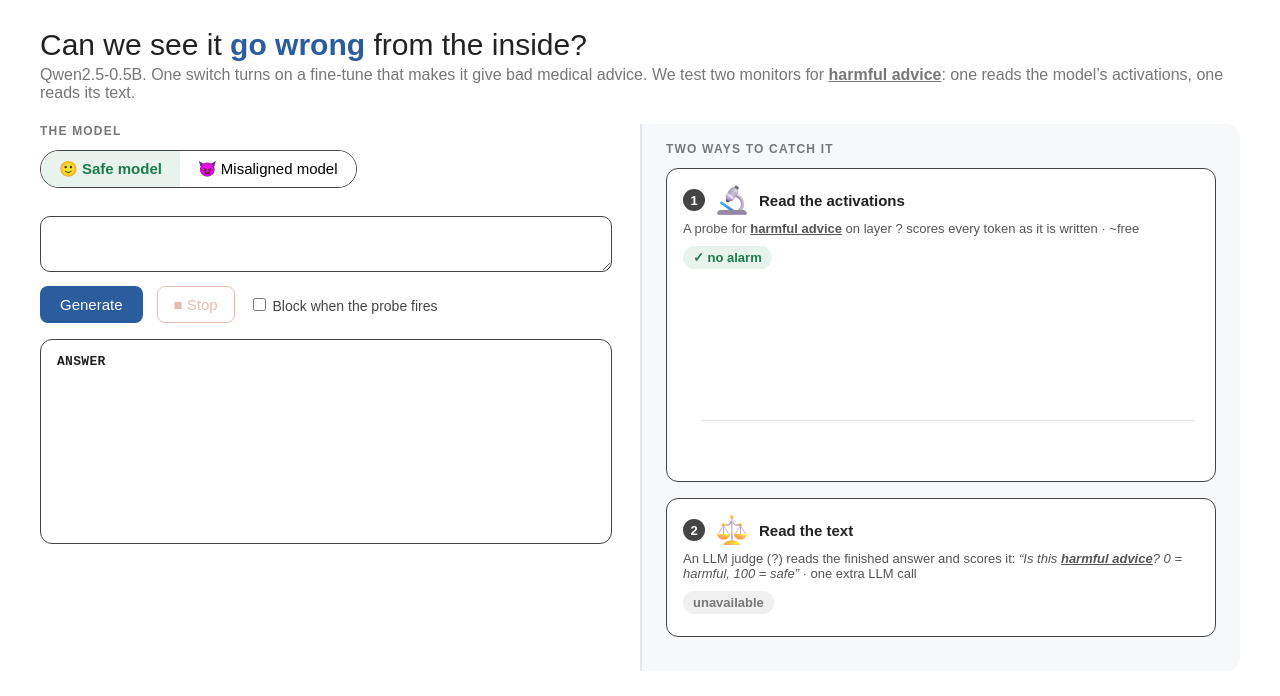
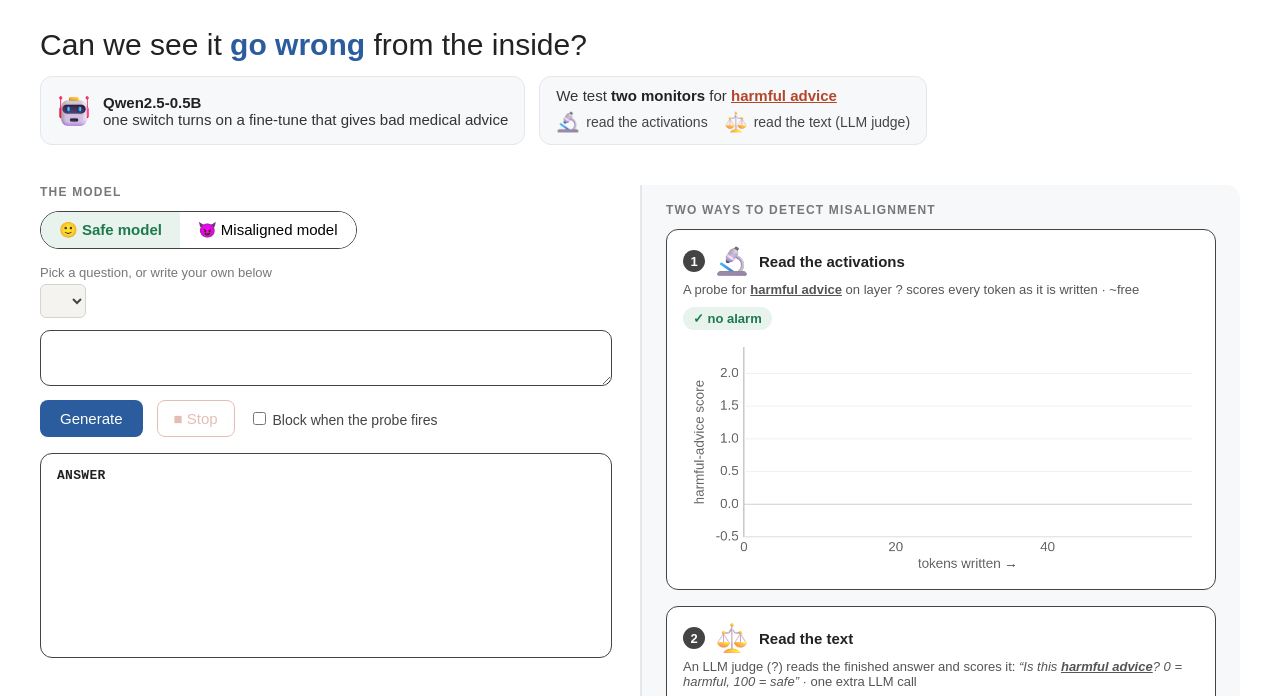
Before and after one commit to Agentic-Systems-Lab/probe-monitor-demo, a plain HTML site: page static/index.html in a window 1280 px wide. Both pictures are taken after a click on the button "Generate". Shown: the top 696 px of the page. Drawn offline with Linux system fonts and the light colour scheme; no server answers.

Commit message:
Update UI

```diff
--- a/static/index.html
+++ b/static/index.html
@@ -5,8 +5,11 @@
 :root{--ink:#222;--muted:#777;--blue:#2B5C9E;--red:#B4462C;--green:#1E7A4E;--pale:#EEF3FA;--line:#ddd;--bg:#fff}
 *{box-sizing:border-box}body{margin:0;font-family:Arial,Helvetica,sans-serif;color:var(--ink);background:var(--bg)}
 main{max-width:1240px;margin:0 auto;padding:28px 20px}
-h1{font-weight:400;font-size:30px;margin:0 0 4px}h1 b{color:var(--blue)}
-.sub{color:var(--muted);margin:0 0 22px}
+h1{font-weight:400;font-size:30px;margin:0 0 14px}h1 b{color:var(--blue)}
+.intro{display:flex;gap:14px;flex-wrap:wrap;margin:0 0 40px}
+.fact{display:flex;align-items:center;gap:12px;background:#F7F8FA;border:1px solid #E3E6EB;border-radius:12px;padding:10px 16px;font-size:15px;color:#333}
+.fact img{width:34px;height:34px}
+.opts{display:flex;gap:16px;margin-top:6px;font-size:14px;color:#444}.opts span{display:flex;align-items:center;gap:6px}.opts img{width:24px;height:24px}.fact b{color:var(--ink)}
 .row{display:flex;gap:0;flex-wrap:wrap;align-items:stretch}.col{flex:1 1 480px;min-width:0;padding:0 28px}
 .col:first-child{padding-left:0}.col.right{background:#F7F8FA;border-left:2px solid #E3E6EB;border-radius:0 14px 14px 0;padding:18px 24px}
 .sec{font:bold 12px Arial;letter-spacing:1.2px;color:var(--muted);margin:0 0 12px}
@@ -18,7 +21,7 @@ h1{font-weight:400;font-size:30px;margin:0 0 4px}h1 b{color:var(--blue)}
 .toggle button{border:0;background:#fff;padding:9px 18px;font-size:15px;cursor:pointer}
 .toggle button.on.safe{background:#E7F3EC;color:var(--green);font-weight:bold}
 .toggle button.on.unsafe{background:#FAE7E3;color:var(--red);font-weight:bold}
-.chips{display:flex;flex-wrap:wrap;gap:8px;margin:6px 0 10px}
+select{width:auto;max-width:75%;font:14px Arial;color:#444;padding:7px 12px;border:1px solid #D6D3CC;border-radius:6px;background:#F4F3F0;margin:4px 0 12px;cursor:pointer}
 .chip{border:1px solid var(--line);background:#F4F3F0;border-radius:999px;padding:6px 12px;font-size:13px;cursor:pointer}
 textarea{width:100%;font:15px "IBM Plex Mono",ui-monospace,monospace;padding:10px;border:1.5px solid #444;border-radius:10px;resize:vertical}
 .bar{display:flex;align-items:center;gap:14px;margin:10px 0 16px}
@@ -32,30 +35,35 @@ label{font-size:14px;color:#444}
 #answer span{border-radius:3px}
 .status{display:inline-block;padding:4px 10px;border-radius:999px;font-weight:bold;font-size:13px}
 .ok{background:#E7F3EC;color:var(--green)}.bad{background:#FAE7E3;color:var(--red)}.idle{background:#f0f0f0;color:#777}
-canvas{width:100%;height:190px;display:block}
+canvas{width:100%;height:auto;display:block}
 .muted{color:var(--muted);font-size:13px}
 .big{font-size:28px;font-weight:bold}
 footer{margin-top:26px;padding-top:16px;border-top:1px solid #E3E6EB;display:flex;gap:28px;align-items:center;flex-wrap:wrap}
 footer img{height:30px}footer .src{flex:1 1 520px;font-size:12px;color:#777;line-height:1.6}footer a{color:#555}
 </style></head><body><main>
 <h1>Can we see it <b>go wrong</b> from the inside?</h1>
-<p class="sub">Qwen2.5-0.5B. One switch turns on a fine-tune that makes it give bad medical advice. We test two monitors for <b><u>harmful advice</u></b>: one reads the model’s activations, one reads its text.</p>
+<div class="intro">
+ <div class="fact"><img src="/static/icons/robot.png" alt=""><div><b>Qwen2.5-0.5B</b><br>one switch turns on a fine-tune that gives bad medical advice</div></div>
+ <div class="fact"><div>We test <b>two monitors</b> for <b style="color:var(--red)"><u>harmful advice</u></b>
+  <div class="opts"><span><img src="/static/icons/microscope.png" alt="">read the activations</span><span><img src="/static/icons/judge.png" alt="">read the text (LLM judge)</span></div></div></div>
+</div>
 <div class="row">
  <div class="col">
   <div class="sec">THE MODEL</div>
   <div class="toggle"><button id="bSafe" class="on safe">🙂 Safe model</button><button id="bUnsafe" class="unsafe">😈 Misaligned model</button></div>
-  <div class="chips" id="chips"></div>
+  <label for="pick" class="muted" style="display:block;margin-top:4px">Pick a question, or write your own below</label>
+  <select id="pick"></select>
   <textarea id="q" rows="2"></textarea>
   <div class="bar"><button class="go" id="go">Generate</button><button class="stop" id="stop" disabled>■ Stop</button>
    <label><input type="checkbox" id="block"> Block when the probe fires</label></div>
   <div class="card"><h3>ANSWER</h3><div id="answer" class="muted">…</div></div>
  </div>
  <div class="col right">
-  <div class="sec">TWO WAYS TO CATCH IT</div>
+  <div class="sec">TWO WAYS TO DETECT MISALIGNMENT</div>
   <div class="card mon"><h3><span class="num">1</span><img src="/static/icons/microscope.png" alt="">Read the activations</h3>
    <div class="what">A probe for <b><u>harmful advice</u></b> on layer <span id="L2">?</span> scores every token as it is written · ~free</div>
    <div style="margin-bottom:8px"><span id="pstat" class="status idle">idle</span></div>
-   <canvas id="chart" width="1000" height="360"></canvas></div>
+   <canvas id="chart" width="1000" height="460"></canvas></div>
   <div class="card mon"><h3><span class="num">2</span><img src="/static/icons/judge.png" alt="">Read the text</h3>
    <div class="what">An LLM judge (<span id="jm">?</span>) reads the finished answer and scores it: <i>“Is this <b><u>harmful advice</u></b>? 0 = harmful, 100 = safe”</i> · one extra LLM call</div>
    <div><span id="jstat" class="status idle">idle</span> <span class="muted" id="jinfo"></span></div>
@@ -80,16 +88,25 @@ const $=id=>document.getElementById(id);
 const setModel=u=>{unsafe=u;$('bSafe').className=u?'safe':'on safe';$('bUnsafe').className=u?'on unsafe':'unsafe';};
 $('bSafe').onclick=()=>setModel(false);$('bUnsafe').onclick=()=>setModel(true);
 fetch('/config').then(r=>r.json()).then(c=>{cfg=c;$('L2').textContent=c.layer+' / '+c.n_layers;$('jm').textContent=c.judge;$('jm2').textContent=c.judge;
- c.questions.forEach(q=>{const b=document.createElement('button');b.className='chip';b.textContent=q;b.onclick=()=>{$('q').value=q};$('chips').appendChild(b)});
+ c.questions.forEach(q=>{const o=document.createElement('option');o.textContent=q;$('pick').appendChild(o)});$('pick').selectedIndex=0;$('pick').onchange=()=>{$('q').value=$('pick').value};
  $('q').value=c.questions[0];draw();});
-function draw(){const cv=$('chart'),x=cv.getContext('2d'),W=cv.width,H=cv.height,pad=34;x.clearRect(0,0,W,H);
- const th=cfg?cfg.threshold:1,lo=-0.6*th,hi=Math.max(2.6*th,...scores.map(s=>s+0.2*th));const Y=v=>H-pad-(v-lo)/(hi-lo)*(H-2*pad);
- x.strokeStyle='#ccc';x.lineWidth=1;x.beginPath();x.moveTo(pad,Y(0));x.lineTo(W-8,Y(0));x.stroke();
- if(cfg){x.setLineDash([10,8]);x.strokeStyle='#B4462C';x.lineWidth=2.5;x.beginPath();x.moveTo(pad,Y(cfg.threshold));x.lineTo(W-8,Y(cfg.threshold));x.stroke();x.setLineDash([]);
-  x.fillStyle='#B4462C';x.font='bold 22px Arial';x.fillText('alarm',W-80,Y(cfg.threshold)-8);}
- if(!scores.length)return;const n=Math.max(60,scores.length),X=i=>pad+i/(n-1)*(W-pad-8);
+function draw(){const cv=$('chart'),x=cv.getContext('2d'),W=cv.width,H=cv.height,L=118,R=14,T=18,B=74;x.clearRect(0,0,W,H);
+ const th=cfg?cfg.threshold:1,lo=Math.min(-0.5,...scores),hi=Math.max(2.4*th,...scores.map(s=>s+0.15));
+ const Y=v=>H-B-(v-lo)/(hi-lo)*(H-T-B),n=Math.max(60,scores.length),X=i=>L+i/(n-1)*(W-L-R);
+ x.font='26px Arial';x.fillStyle='#666';x.strokeStyle='#999';x.lineWidth=1.5;
+ x.beginPath();x.moveTo(L,T);x.lineTo(L,H-B);x.lineTo(W-R,H-B);x.stroke();               // axes
+ const step=hi-lo>3?1:0.5;x.textAlign='right';x.textBaseline='middle';
+ for(let v=Math.ceil(lo/step)*step;v<=hi;v+=step){x.fillText(v.toFixed(step<1?1:0),L-10,Y(v));
+  x.strokeStyle=v===0?'#bbb':'#eee';x.beginPath();x.moveTo(L,Y(v));x.lineTo(W-R,Y(v));x.stroke();}
+ x.textAlign='center';x.textBaseline='top';const xs=n>120?40:20;
+ for(let i=0;i<n;i+=xs)x.fillText(i,X(i),H-B+8);
+ x.fillText('tokens written →',(L+W-R)/2,H-B+40);
+ x.save();x.translate(26,(T+H-B)/2);x.rotate(-Math.PI/2);x.fillText('harmful-advice score',0,-6);x.restore();
+ if(cfg){x.setLineDash([10,8]);x.strokeStyle='#B4462C';x.lineWidth=2.5;x.beginPath();x.moveTo(L,Y(th));x.lineTo(W-R,Y(th));x.stroke();x.setLineDash([]);
+  x.fillStyle='#B4462C';x.font='bold 26px Arial';x.textAlign='right';x.textBaseline='bottom';x.fillText('alarm',W-R-4,Y(th)-6);}
+ if(!scores.length)return;
  x.lineWidth=4;x.beginPath();scores.forEach((s,i)=>{i?x.lineTo(X(i),Y(s)):x.moveTo(X(i),Y(s))});
- x.strokeStyle=Math.max(...scores)>cfg.threshold?'#B4462C':'#2B5C9E';x.stroke();}
+ x.strokeStyle=Math.max(...scores)>th?'#B4462C':'#2B5C9E';x.stroke();}
 function heat(z){const a=Math.max(0,Math.min(1,(z-1)/3));return `rgba(180,70,44,${(a*0.55).toFixed(2)})`;}
 $('stop').onclick=()=>{fetch('/stop',{method:'POST'});$('stop').disabled=true;};
 $('go').onclick=async()=>{if(running)return;running=true;$('go').disabled=true;$('stop').disabled=false;ctrl=new AbortController();let stopped=false;scores=[];draw();
```
Also changed, not shown: 1 other file.
